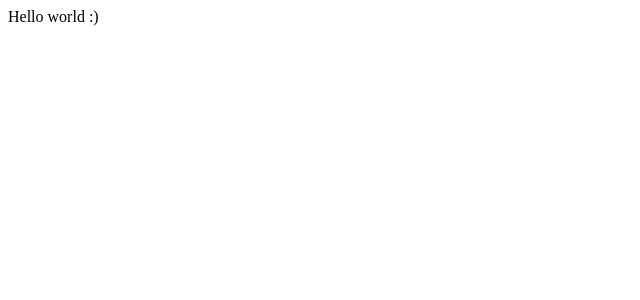
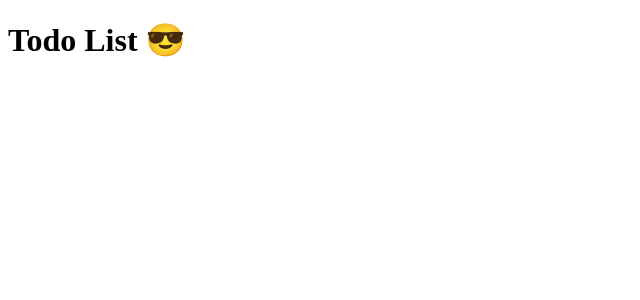
Before and after one commit to tkugimot/nuxt-ts-app-tkugimot, a Nuxt app: page / in a window 1280 px wide. Shown: the top 300 px of the page, without its empty margins (0-640 px from the left). Built offline with nearby package versions, Linux system fonts and the light colour scheme.

Commit message:
Add store and Todo Component

```diff
--- /dev/null
+++ b/components/Todos.vue
@@ -0,0 +1,14 @@
+<template>
+  <div>
+      <h1>{{ message }}</h1>
+  </div>
+</template>
+
+<script lang="ts">
+import { Component, Vue } from 'vue-property-decorator'
+
+@Component
+export default class Todos extends Vue {
+  message: string = 'Todo List 😎'
+}
+</script>
--- a/pages/index.vue
+++ b/pages/index.vue
@@ -1,14 +1,14 @@
 <template>
-  <HelloWorld />
+  <Todos />
 </template>
 
 <script lang="ts">
 import { Component, Vue } from 'vue-property-decorator';
-import HelloWorld from '~/components/HelloWorld.vue';
+import Todos from '~/components/Todos.vue';
 
 @Component({
   components: {
-    HelloWorld
+    Todos
   }
 })
 export default class Home extends Vue {}
--- /dev/null
+++ b/store/index.ts
@@ -0,0 +1,14 @@
+import Vuex from 'vuex'
+import * as root from './root'
+
+export type RootState = root.State
+
+const createStore = () => {
+  return new Vuex.Store({
+    state: root.state(),
+    modules: {
+    }
+  })
+}
+
+export default createStore
--- /dev/null
+++ b/store/modules/todos/index.ts
@@ -0,0 +1,14 @@
+import { Module } from 'vuex';
+import { RootState } from 'store';
+import { TodosState } from './types';
+
+export const name = 'todos'
+
+const state: TodosState = {
+  todos: []
+};
+
+export const todos: Module<TodosState, RootState> = {
+  namespaced: true,
+  state
+};
--- /dev/null
+++ b/store/modules/todos/types.ts
@@ -0,0 +1,18 @@
+export interface Todo {
+    id: number
+    content: string
+}
+
+export interface TodosState {
+    todos: Todo[],
+}
+
+class TodoClass implements Todo {
+    id: number;
+    content: string;
+
+    constructor(id: number, content: string) {
+        this.id = id;
+        this.content = content;
+    }
+}
--- /dev/null
+++ b/store/root.ts
@@ -0,0 +1,3 @@
+export interface State {}
+
+export const state = (): State => ({})
```
